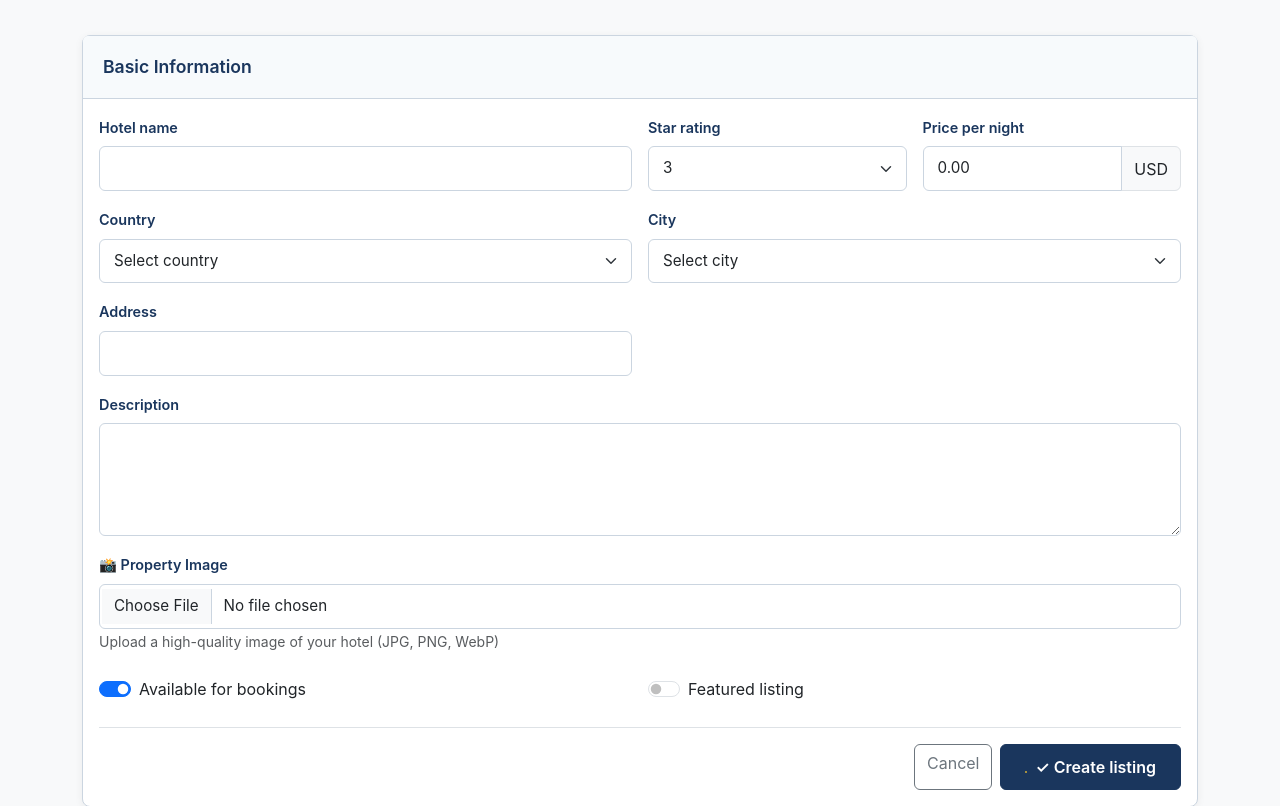
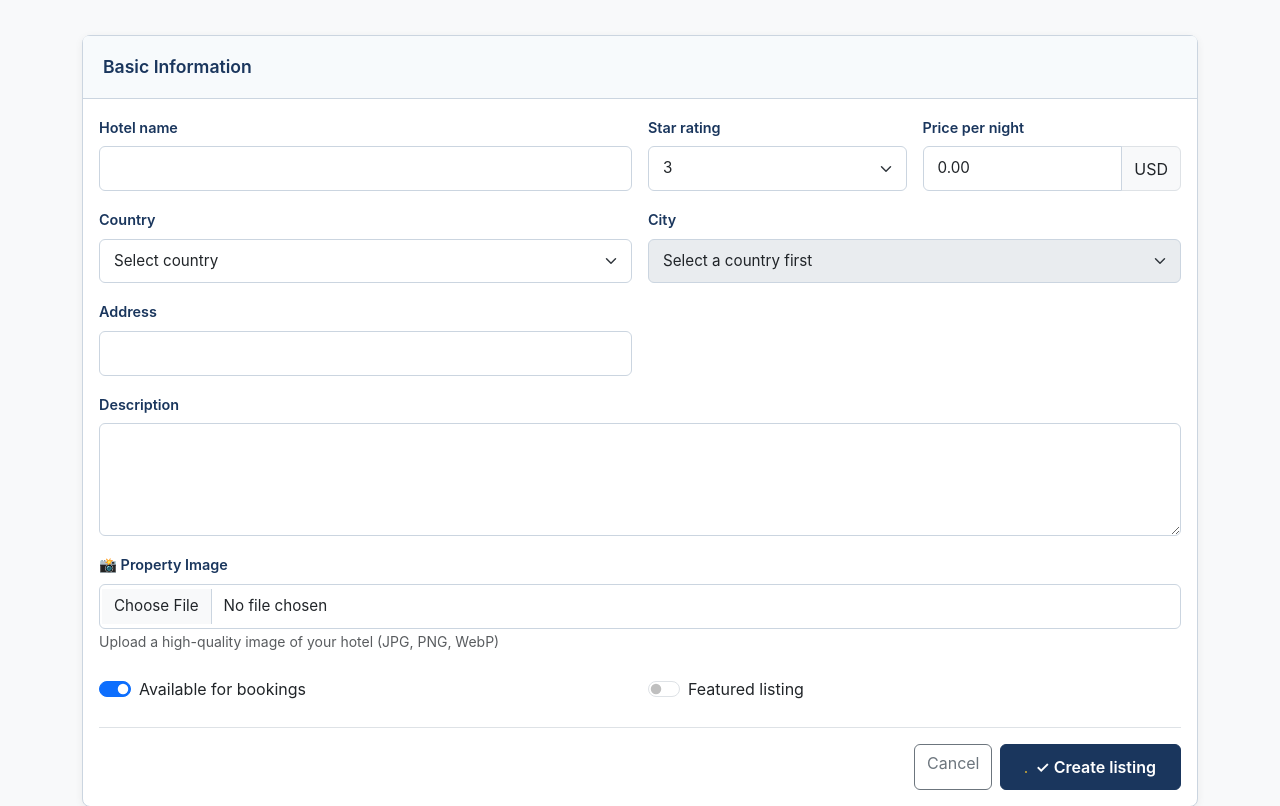
Before and after one commit to enekele/luxury, a Django app: page /partners/properties/hotels/create/ in a window 1280 px wide. Shown: the part 263-1069 px from the top of the page. Run offline with Django 4.2, Linux system fonts and the light colour scheme; a user stored in the database is signed in; data comes from the database, SQL or seed files in the repository; data that the repository does not hold is empty.

Commit message:
Update project code

```diff
--- a/ota_platform/templates/partners_dashboard/create_hotel_property.html
+++ b/ota_platform/templates/partners_dashboard/create_hotel_property.html
@@ -11,7 +11,6 @@
         --luxury-light: #f7fafc;
         --luxury-border: #cbd5e0;
     }
-
     .page-header {
         background: linear-gradient(135deg, var(--luxury-navy) 0%, var(--luxury-dark) 100%);
         color: white;
@@ -19,58 +18,40 @@
         margin-bottom: 2rem;
         border-bottom: 3px solid var(--luxury-gold);
     }
-
-    .page-header h2 {
-        font-size: 1.75rem;
-        font-weight: 600;
-        letter-spacing: -0.5px;
-    }
-
-    .page-header p {
-        opacity: 0.9;
-        font-size: 0.95rem;
-    }
-
+    .page-header h2 { font-size: 1.75rem; font-weight: 600; letter-spacing: -0.5px; }
+    .page-header p { opacity: 0.9; font-size: 0.95rem; }
     .form-card {
         border: 1px solid var(--luxury-border);
         border-radius: 8px;
         box-shadow: 0 2px 8px rgba(0, 0, 0, 0.06);
     }
-
     .form-card .card-header {
         background-color: var(--luxury-light);
         border-bottom: 1px solid var(--luxury-border);
         padding: 1.25rem;
     }
-
     .form-card .card-header h5 {
         color: var(--luxury-navy);
         font-weight: 600;
         margin: 0;
         font-size: 1.1rem;
     }
-
     .form-label {
         color: var(--luxury-navy);
         font-weight: 600;
         font-size: 0.9rem;
         margin-bottom: 0.5rem;
     }
-
-    .form-control,
-    .form-select {
+    .form-control, .form-select {
         border: 1px solid var(--luxury-border);
         border-radius: 6px;
         padding: 0.625rem 0.875rem;
         font-size: 0.95rem;
     }
-
-    .form-control:focus,
-    .form-select:focus {
+    .form-control:focus, .form-select:focus {
         border-color: var(--luxury-gold);
         box-shadow: 0 0 0 3px rgba(212, 175, 55, 0.1);
     }
-
     .btn-primary {
         background-color: var(--luxury-navy);
         border-color: var(--luxury-navy);
@@ -79,13 +60,11 @@
         border-radius: 6px;
         transition: all 0.3s ease;
     }
-
     .btn-primary:hover {
         background-color: var(--luxury-dark);
         border-color: var(--luxury-dark);
         box-shadow: 0 4px 12px rgba(26, 54, 93, 0.25);
     }
-
     .btn-primary::before {
         content: '';
         display: inline-block;
@@ -94,22 +73,6 @@
         background-color: var(--luxury-gold);
         border-radius: 50%;
         margin-right: 0.5rem;
-    }
-
-    .section-divider {
-        height: 1px;
-        background: linear-gradient(90deg, transparent, var(--luxury-border), transparent);
-        margin: 1.5rem 0;
-    }
-
-    .form-section-title {
-        color: var(--luxury-navy);
-        font-weight: 700;
-        font-size: 1rem;
-        margin-top: 1.5rem;
-        margin-bottom: 1rem;
-        padding-bottom: 0.75rem;
-        border-bottom: 2px solid var(--luxury-gold);
     }
 </style>
 {% endblock %}
@@ -122,103 +85,143 @@
                 <h2>✨ Add hotel listing</h2>
                 <p class="mb-0">Create a new accommodation to expand your portfolio</p>
             </div>
-            <a href="{% url 'partners_dashboard:manage_properties' %}" class="btn btn-outline-light">← Back to
-                properties</a>
+            <a href="{% url 'partners_dashboard:manage_properties' %}" class="btn btn-outline-light">← Back to properties</a>
         </div>
     </div>
 </div>
 
 <div class="container py-4">
     <div class="card form-card">
-        <div class="card-header">
-            <h5>Basic Information</h5>
-        </div>
+        <div class="card-header"><h5>Basic Information</h5></div>
         <div class="card-body">
             <form method="post" enctype="multipart/form-data">
                 {% csrf_token %}
                 <div class="row g-3">
                     <div class="col-md-6">
-                        <label class="form-label">Hotel name</label>
-                        <input type="text" class="form-control" name="name" required>
+                        <label class="form-label" for="id_name">Hotel name</label>
+                        <input type="text" class="form-control" id="id_name" name="name" required>
                     </div>
                     <div class="col-md-3">
-                        <label class="form-label">Star rating</label>
-                        <select class="form-select" name="star_rating">
+                        <label class="form-label" for="id_star_rating">Star rating</label>
+                        <select class="form-select" id="id_star_rating" name="star_rating">
                             <option value="3">3</option>
                             <option value="4">4</option>
                             <option value="5">5</option>
                         </select>
                     </div>
                     <div class="col-md-3">
-                        <label class="form-label">Price per night</label>
+                        <label class="form-label" for="id_price_per_night">Price per night</label>
                         <div class="input-group">
-                            <input type="number" step="0.01" class="form-control" name="price_per_night_0" value="0.00"
-                                required>
+                            <input type="number" min="0" step="0.01" class="form-control" id="id_price_per_night" name="price_per_night_0" value="0.00" required>
                             <span class="input-group-text">USD</span>
                         </div>
                         <input type="hidden" name="price_per_night_1" value="USD">
                     </div>
+
                     <div class="col-md-6">
-                        <label class="form-label">Country</label>
-                        <select class="form-select" name="country" required>
+                        <label class="form-label" for="id_country">Country</label>
+                        <select class="form-select" id="id_country" name="country" required>
                             <option value="">Select country</option>
                             {% for country in countries %}
-                            <option value="{{ country.id }}">{{ country.name }}</option>
+                                <option value="{{ country.id }}">{{ country.name }}</option>
                             {% empty %}
-                            <option disabled>No countries available</option>
+                                <option value="" disabled>No countries have been imported</option>
                             {% endfor %}
                         </select>
                     </div>
 
                     <div class="col-md-6">
-                        <label class="form-label">City</label>
-                        <select class="form-select" name="city" required>
-                            <option value="">Select city</option>
-                            {% for city in cities %}
-                            <option value="{{ city.id }}">{{ city.name }}</option>
-                            {% empty %}
-                            <option disabled>No cities available</option>
-                            {% endfor %}
+                        <label class="form-label" for="id_city">City</label>
+                        <select class="form-select" id="id_city" name="city" data-cities-url="{% url 'partners_dashboard:cities_for_country' %}" required disabled>
+                            <option value="">Select a country first</option>
                         </select>
-                    </div>
-                    <div class="col-md-6">
-                        <label class="form-label">Address</label>
-                        <input type="text" class="form-control" name="address" required>
-                    </div>
-
-                    <div class="col-12">
-                        <label class="form-label">Description</label>
-                        <textarea class="form-control" name="description" rows="4" required></textarea>
-                    </div>
-
-                    <div class="col-12">
-                        <label class="form-label">📸 Property Image</label>
-                        <input type="file" class="form-control" name="main_image" accept="image/*">
-                        <small class="text-muted">Upload a high-quality image of your hotel (JPG, PNG, WebP)</small>
+                        <small id="city_help" class="text-muted" aria-live="polite"></small>
                     </div>
 
                     <div class="col-md-6">
+                        <label class="form-label" for="id_address">Address</label>
+                        <input type="text" class="form-control" id="id_address" name="address" required>
+                    </div>
+                    <div class="col-12">
+                        <label class="form-label" for="id_description">Description</label>
+                        <textarea class="form-control" id="id_description" name="description" rows="4" required></textarea>
+                    </div>
+                    <div class="col-12">
+                        <label class="form-label" for="id_main_image">📸 Property Image</label>
+                        <input type="file" class="form-control" id="id_main_image" name="main_image" accept="image/jpeg,image/png,image/webp">
+                        <small class="text-muted">Upload a high-quality image of your hotel (JPG, PNG, WebP)</small>
+                    </div>
+                    <div class="col-md-6">
                         <div class="form-check form-switch mt-2">
-                            <input class="form-check-input" type="checkbox" name="is_available" checked>
-                            <label class="form-check-label">Available for bookings</label>
+                            <input class="form-check-input" id="id_is_available" type="checkbox" name="is_available" checked>
+                            <label class="form-check-label" for="id_is_available">Available for bookings</label>
                         </div>
                     </div>
-
                     <div class="col-md-6">
                         <div class="form-check form-switch mt-2">
-                            <input class="form-check-input" type="checkbox" name="is_featured">
-                            <label class="form-check-label">Featured listing</label>
+                            <input class="form-check-input" id="id_is_featured" type="checkbox" name="is_featured">
+                            <label class="form-check-label" for="id_is_featured">Featured listing</label>
                         </div>
                     </div>
                 </div>
-
                 <div class="mt-4 pt-3 border-top d-flex gap-2 justify-content-end">
-                    <a href="{% url 'partners_dashboard:manage_properties' %}"
-                        class="btn btn-outline-secondary">Cancel</a>
+                    <a href="{% url 'partners_dashboard:manage_properties' %}" class="btn btn-outline-secondary">Cancel</a>
                     <button type="submit" class="btn btn-primary">✓ Create listing</button>
                 </div>
             </form>
         </div>
     </div>
 </div>
+
+<script>
+document.addEventListener('DOMContentLoaded', () => {
+    const countrySelect = document.getElementById('id_country');
+    const citySelect = document.getElementById('id_city');
+    const cityHelp = document.getElementById('city_help');
+    let requestController = null;
+
+    countrySelect.addEventListener('change', async () => {
+        const countryId = countrySelect.value;
+        requestController?.abort();
+        citySelect.disabled = true;
+        cityHelp.textContent = '';
+
+        if (!countryId) {
+            citySelect.innerHTML = '<option value="">Select a country first</option>';
+            return;
+        }
+
+        citySelect.innerHTML = '<option value="">Loading cities…</option>';
+        requestController = new AbortController();
+
+        try {
+            const url = new URL(citySelect.dataset.citiesUrl, window.location.origin);
+            url.searchParams.set('country_id', countryId);
+            const response = await fetch(url, {
+                headers: {'X-Requested-With': 'XMLHttpRequest'},
+                signal: requestController.signal,
+            });
+            if (!response.ok) throw new Error(`HTTP ${response.status}`);
+
+            const data = await response.json();
+            citySelect.innerHTML = '<option value="">Select city</option>';
+            for (const city of data.cities) {
+                citySelect.add(new Option(city.name, city.id));
+            }
+
+            if (data.cities.length === 0) {
+                citySelect.innerHTML = '<option value="">No cities available</option>';
+                cityHelp.textContent = 'No active cities have been imported for this country.';
+                return;
+            }
+            citySelect.disabled = false;
+        } catch (error) {
+            if (error.name === 'AbortError') return;
+            citySelect.innerHTML = '<option value="">Could not load cities</option>';
+            cityHelp.textContent = 'Please refresh the page or try again.';
+            console.error('City lookup failed:', error);
+        }
+    });
+});
+</script>
 {% endblock %}
```
